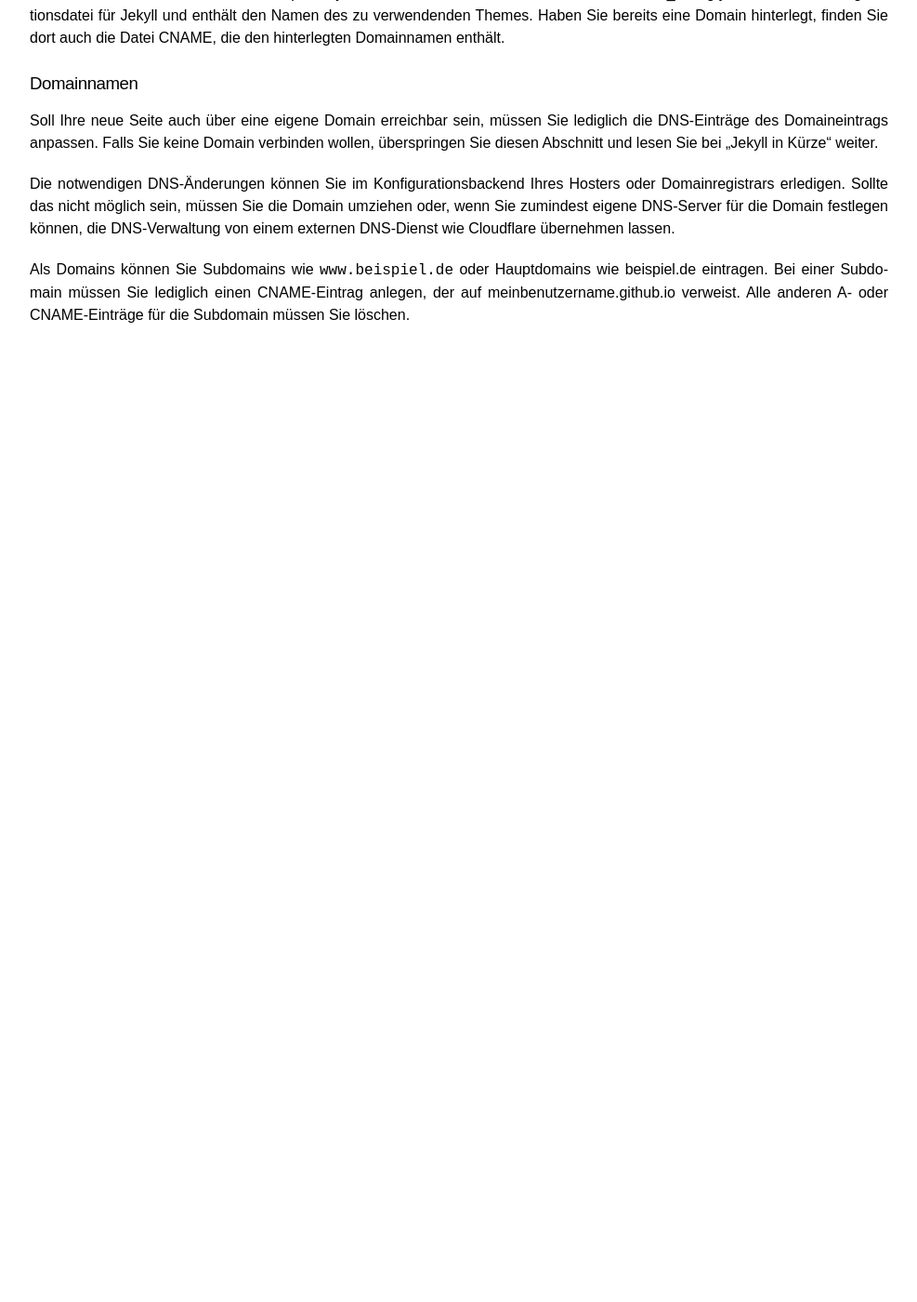
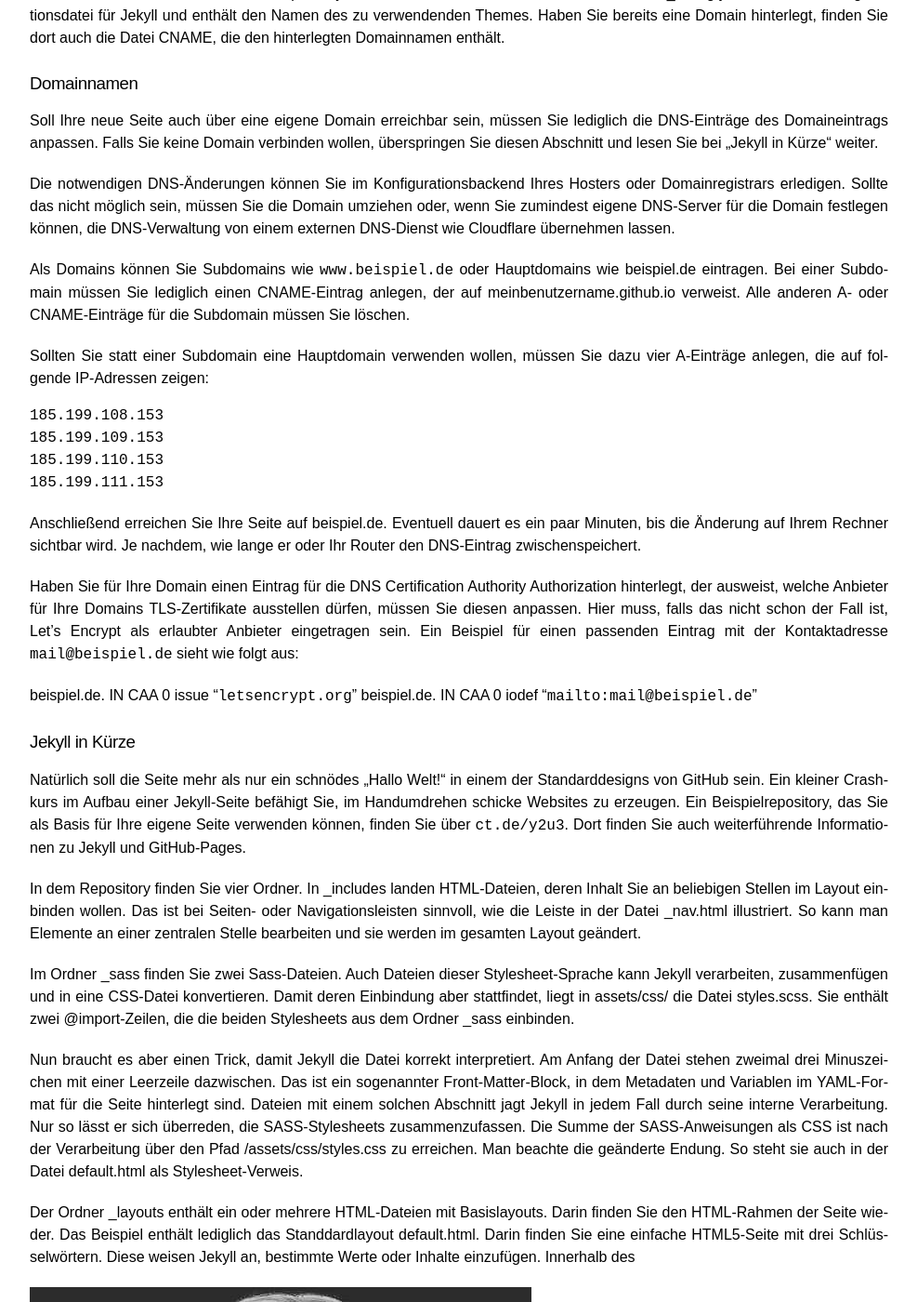
Before and after one commit to webuser-ralf/webuser-ralf.github.io, a Jekyll site: the page built from index.md, in a window 1280 px wide and 1400 px high, scrolled down 1653 px. Shown: the whole window at 93% size, without its empty margins (146-1133 px from the left). Built offline with Jekyll 4.4.1, drawn with Linux system fonts in a browser that asks for light colours; our own code applies the rules of GitHub Pages for plain Markdown files; before the commit the page ends 2028 px from its top, so only the background shows below that; some of the changed text lies outside the part shown.

Commit message:
Update index.md

````diff
--- a/index.md
+++ b/index.md
@@ -41,3 +41,46 @@
 Die notwendigen DNS-Änderungen können Sie im Konfigurationsbackend Ihres Hosters oder Domainregistrars erledigen. Sollte das nicht möglich sein, müssen Sie die Domain umziehen oder, wenn Sie zumindest eigene DNS-Server für die Domain festlegen können, die DNS-Verwaltung von einem externen DNS-Dienst wie Cloudflare übernehmen lassen.
 
 Als Domains können Sie Subdomains wie `www.beispiel.de` oder Hauptdomains wie beispiel.de eintragen. Bei einer Subdomain müssen Sie lediglich einen ­CNAME-Eintrag anlegen, der auf meinbenutzername.github.io verweist. Alle anderen A- oder CNAME-Einträge für die Subdomain müssen Sie löschen.
+
+Sollten Sie statt einer Subdomain eine Hauptdomain verwenden wollen, müssen Sie dazu vier A-Einträge anlegen, die auf folgende IP-Adressen zeigen:
+```
+185.199.108.153
+185.199.109.153
+185.199.110.153
+185.199.111.153
+```
+Anschließend erreichen Sie Ihre Seite auf beispiel.de. Eventuell dauert es ein paar Minuten, bis die Änderung auf Ihrem Rechner sichtbar wird. Je nachdem, wie lange er oder Ihr Router den DNS-Eintrag zwischenspeichert.
+
+Haben Sie für Ihre Domain einen Eintrag für die DNS Certification Authority Authorization hinterlegt, der ausweist, welche Anbieter für Ihre Domains TLS-­Zertifikate ausstellen dürfen, müssen Sie diesen anpassen. Hier muss, falls das nicht schon der Fall ist, Let’s Encrypt als erlaubter Anbieter eingetragen sein. Ein Beispiel für einen passenden Eintrag mit der Kontaktadresse `mail@beispiel.de` sieht wie folgt aus:
+
+beispiel.de. IN CAA 0 issue "`letsencrypt.org`"
+beispiel.de. IN CAA 0 iodef "`mailto:mail@beispiel.de`"
+
+### Jekyll in Kürze
+
+Natürlich soll die Seite mehr als nur ein schnödes „Hallo Welt!“ in einem der Standarddesigns von GitHub sein. Ein kleiner Crashkurs im Aufbau einer Jekyll-Seite befähigt Sie, im Handumdrehen schicke Websites zu erzeugen. Ein Beispielrepository, das Sie als Basis für Ihre eigene Seite verwenden können, finden Sie über `ct.de/y2u3`. Dort finden Sie auch weiterführende Informationen zu Jekyll und GitHub-Pages.
+
+In dem Repository finden Sie vier Ordner. In _includes landen HTML-Dateien, deren Inhalt Sie an beliebigen Stellen im Layout einbinden wollen. Das ist bei Seiten- oder Navigationsleisten sinnvoll, wie die Leiste in der Datei _nav.html illustriert. So kann man Elemente an einer zentralen Stelle bearbeiten und sie werden im gesamten Layout geändert.
+
+Im Ordner _sass finden Sie zwei Sass-­Dateien. Auch Dateien dieser Stylesheet-­Sprache kann Jekyll verarbeiten, zusammenfügen und in eine CSS-Datei konvertieren. Damit deren Einbindung aber stattfindet, liegt in assets/css/ die Datei styles.scss. Sie enthält zwei @import-Zeilen, die die beiden Stylesheets aus dem Ordner _sass einbinden.
+
+Nun braucht es aber einen Trick, damit Jekyll die Datei korrekt interpretiert. Am Anfang der Datei stehen zweimal drei Minuszeichen mit einer Leerzeile dazwischen. Das ist ein sogenannter Front-Matter-Block, in dem Metadaten und Variablen im YAML-Format für die Seite hinterlegt sind. Dateien mit einem solchen Abschnitt jagt Jekyll in jedem Fall durch seine interne Verarbeitung. Nur so lässt er sich überreden, die SASS-Style­sheets zusammenzufassen. Die Summe der SASS-Anweisungen als CSS ist nach der Verarbeitung über den Pfad /assets/css/styles.css zu erreichen. Man beachte die geänderte Endung. So steht sie auch in der Datei default.html als Style­sheet-Verweis.
+
+Der Ordner _layouts enthält ein oder mehrere HTML-Dateien mit Basislayouts. Darin finden Sie den HTML-Rahmen der Seite wieder. Das Beispiel enthält lediglich das Standdardlayout default.html. Darin finden Sie eine einfache HTML5-Seite mit drei Schlüsselwörtern. Diese weisen Jekyll an, bestimmte Werte oder Inhalte einzufügen. Innerhalb des <title>-Tags liegt die Zeile {{ page.title | default: site.title }}. Sie ist der Platzhalter entweder für den Titel einer einzelnen Seite (page.title) oder der gesamten Website (site.title) . Diese Variablen werden teils automatisch bestimmt oder lassen sich im Front-Matter-Block befüllen – dazu gleich mehr. Ist kein Seitentitel gesetzt, fällt Jekyll auf die erste Überschrift im Text zurück. Die Navigationsleiste aus dem _includes-Ordner bindet {% include nav.html %} ein. Das Schlüsselwort {{ content }} etwas weiter unten bestimmt, wo die Inhalte der Markdown-Dateien im Hauptverzeichnis des Repos landen.
+
+Neben den bereits erwähnten Dateien, CNAME und _config.yml liegen noch zwei Markdown-Dateien im Hauptverzeichnis. Die Datei index.md bestimmt den Inhalt der Startseite. Die Datei image.md zeigt die Einbindung eines Bildes. Beide Seiten sind nach der Umwandlung über index.html beziehungsweise image.html erreichbar. Dort aber eben mit dem Rahmenlayout aus der default.html.
+
+In der index.md finden Sie nur einen einfachen Beispieltext. Ein Blick in die image.md offenbart einen Front-Matter-Block, in dem ein Titel und das Layout hinterlegt ist. Das Layout steht auf default, was redundant ist und nur als Beispiel dient, denn der Wert ist ohnehin die Vorgabe. Die Variable title bestimmt den Wert von page.title, der im <title>-Tag der Seite erscheint.
+
+Wenn Sie eine neue Markdown-Datei erstellen, ist diese kurz darauf unter `meinbenutzername.github.io/neuedatei.html` sichtbar.
+
+Die Datei _config.yml enthält im Beispiel keine Theme-Definition, dafür aber Optionen für den Ort und die Verarbeitung der SASS-Dateien sowie einen globalen Seitentitel. Fehlt dieser, nimmt GitHub den Namen des Repositorys.
+
+### Mehr machen
+
+Jekyll und damit GitHub Pages können wahnsinnig viele Dinge, weit mehr, als dieser Artikel auflisten könnte. Jekyll ist sogar so flexibel, dass man damit auch ein kleines Blog betreiben kann. Für einen tieferen Einstieg bietet sich nicht nur ein Blick in die Jekyll-Doku an, sondern auch in andere Jekyll-Projekte. Übrigens brauchen Sie keine weiteren Accounts anlegen, wenn Sie mehrere Seiten hosten möchten. Weitere GitHub-Pages-Repos erscheinen automatisch unter `meinbenutzername.github.io/namedesrepo`. Sie können diese ebenfalls so einrichten, dass sie über eigene Domains erreichbar sind.
+
+**Beispiel und Dokumentation:** [ct.de/y2u3][1]
+
+
+[1]:  https://www.heise.de/select/ct/2020/11/softlinks/y2u3?wt_mc=pred.red.ct.ct112020.162.softlink.softlink
````
